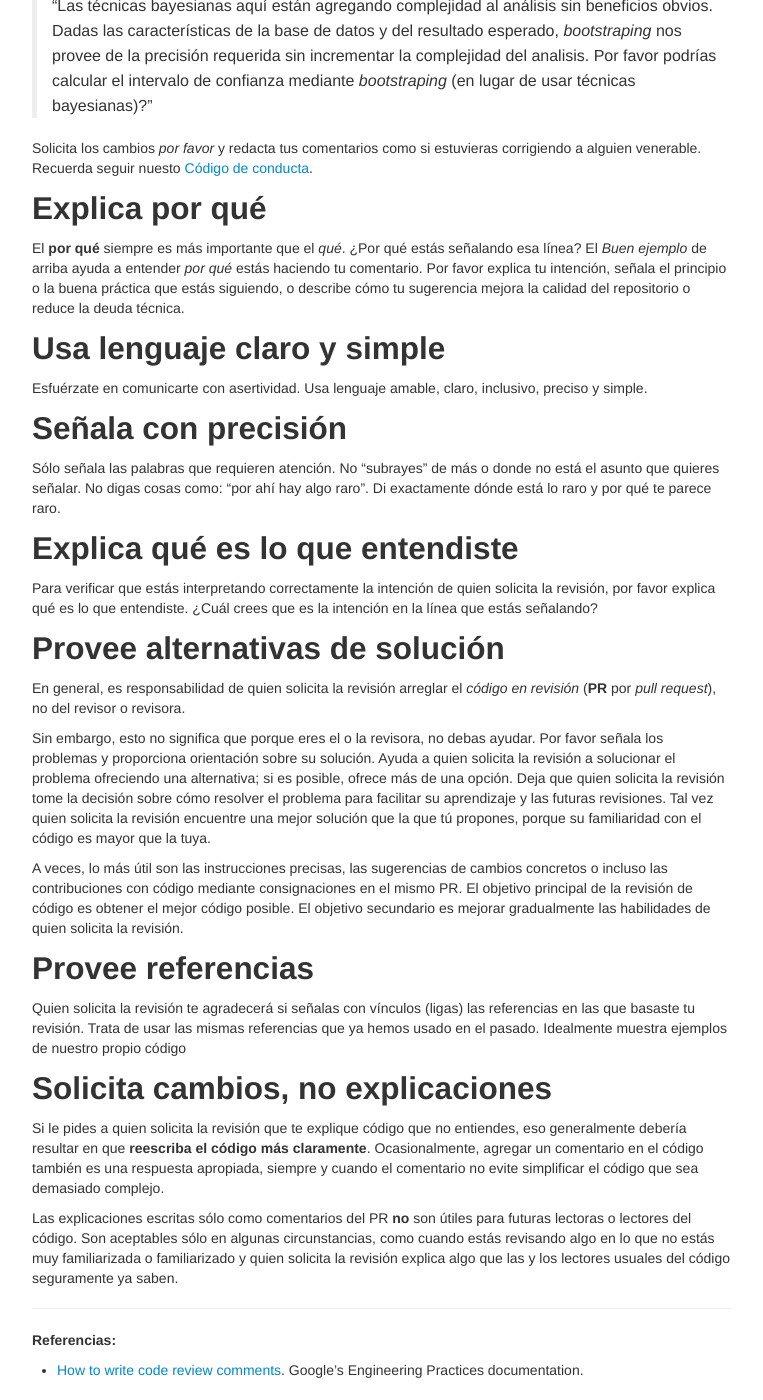
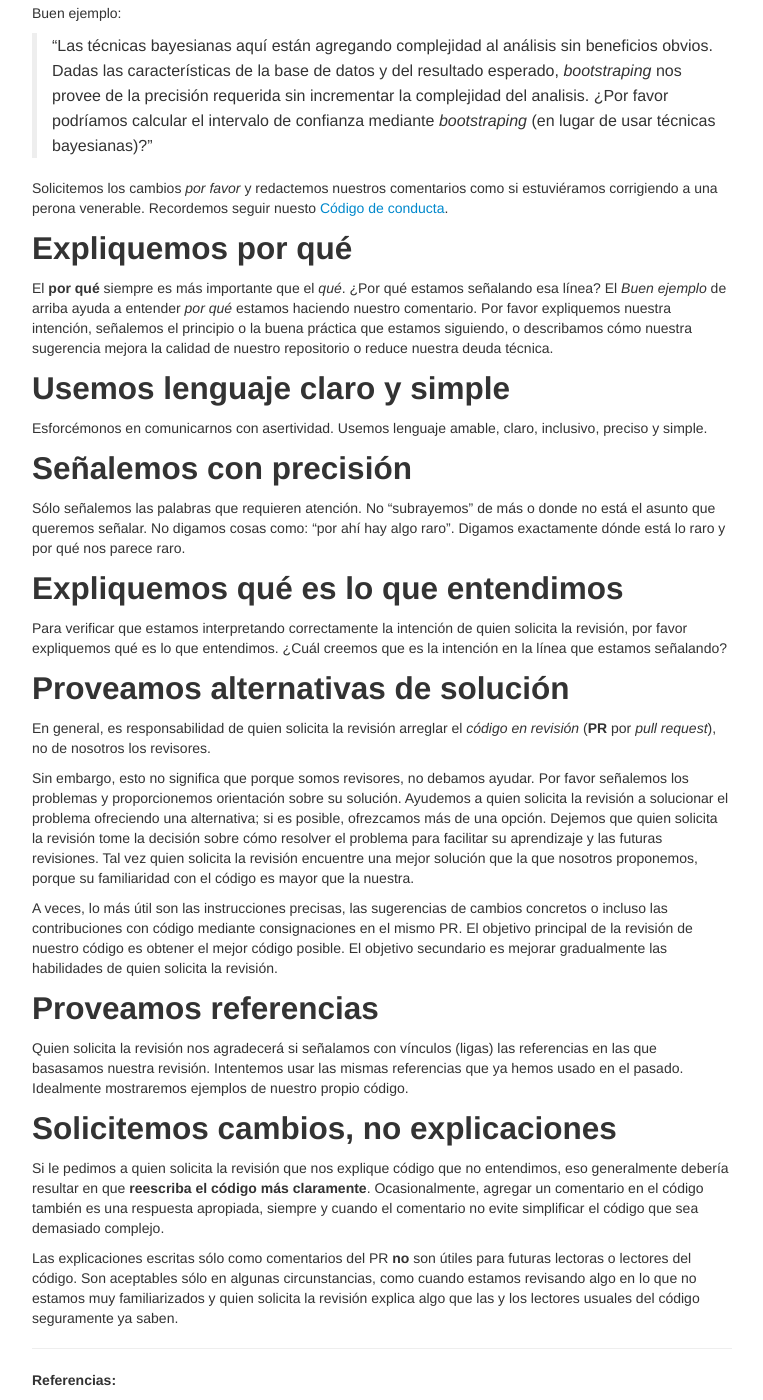
Before and after one commit to LizethMReyes/islasgeci.github.io, a Jekyll site: the page built from _guia_de_estilo/comentarios_en_revisiones.md, in a window 1280 px wide and 1400 px high, scrolled down 696 px. Shown: the whole window, without its empty margins (258-1021 px from the left). Built offline with Jekyll 4.4.1, drawn with Linux system fonts in a browser that asks for light colours; some of the changed text lies outside the part shown.

Commit message:
✍🏾 Cambia la redacción a primera persona del plural

```diff
--- a/_guia_de_estilo/comentarios_en_revisiones.md
+++ b/_guia_de_estilo/comentarios_en_revisiones.md
@@ -5,24 +5,24 @@ tagline: Guía de estilo
 description: Cómo logramos revisiones amables y efectivas
 ---
 
-## Cómo escribir comentarios en una revisión
+## Cómo escribimos comentarios en una revisión
 
 **Resumen:**
 
-- Se amable
-- Explica por qué
-- Usa lenguaje simple y claro
-- Señala con precisión
-- Explica qué es lo que entendiste
-- Provee alternativas de solución
-- Provee referencias
-- Solicita cambios, no explicaciones
+- Seamos amables
+- Expliquemos por qué
+- Usemos lenguaje simple y claro
+- Señalemos con precisión
+- Expliquemos qué es lo que entendimos
+- Proveamos alternativas de solución
+- Proveamos referencias
+- Solicitemos cambios, no explicaciones
 
 ---
 
-## Se amable
+## Seamos amables
 
-Es importante ser amable, cortés y tratar con respeto a quien solicitó la revisión. Haz tus
+Es importante ser amable, cortés y tratar con respeto a quien solicitó la revisión. Hagamos nuestros
 comentarios sobre el **código** y nunca sobre la **persona**.
 
 Mal ejemplo:
@@ -33,73 +33,78 @@ Buen ejemplo:
 
 > "Las técnicas bayesianas aquí están agregando complejidad al análisis sin beneficios obvios. Dadas
 > las características de la base de datos y del resultado esperado, _bootstraping_ nos provee de la
-> precisión requerida sin incrementar la complejidad del analisis. Por favor podrías calcular el
+> precisión requerida sin incrementar la complejidad del analisis. ¿Por favor podríamos calcular el
 > intervalo de confianza mediante _bootstraping_ (en lugar de usar técnicas bayesianas)?"
 
-Solicita los cambios _por favor_ y redacta tus comentarios como si estuvieras corrigiendo a alguien
-venerable. Recuerda seguir nuesto [Código de
+Solicitemos los cambios _por favor_ y redactemos nuestros comentarios como si estuviéramos
+corrigiendo a una perona venerable. Recordemos seguir nuesto [Código de
 conducta](https://islasgeci.github.io/2019/11/06/code-of-conduct).
 
-## Explica por qué
+## Expliquemos por qué
 
-El **por qué** siempre es más importante que el _qué_. ¿Por qué estás señalando esa línea? El _Buen
-ejemplo_ de arriba ayuda a entender _por qué_ estás haciendo tu comentario. Por favor explica tu
-intención, señala el principio o la buena práctica que estás siguiendo, o describe cómo tu
-sugerencia mejora la calidad del repositorio o reduce la deuda técnica.
+El **por qué** siempre es más importante que el _qué_. ¿Por qué estamos señalando esa línea? El
+_Buen ejemplo_ de arriba ayuda a entender _por qué_ estamos haciendo nuestro comentario. Por favor
+expliquemos nuestra intención, señalemos el principio o la buena práctica que estamos siguiendo, o
+describamos cómo nuestra sugerencia mejora la calidad de nuestro repositorio o reduce nuestra deuda
+técnica.
 
-## Usa lenguaje claro y simple
+## Usemos lenguaje claro y simple
 
-Esfuérzate en comunicarte con asertividad. Usa lenguaje amable, claro, inclusivo, preciso y simple.
+Esforcémonos en comunicarnos con asertividad. Usemos lenguaje amable, claro, inclusivo, preciso y
+simple.
 
-## Señala con precisión
+## Señalemos con precisión
 
-Sólo señala las palabras que requieren atención. No "subrayes" de más o donde no está el asunto que
-quieres señalar. No digas cosas como: "por ahí hay algo raro". Di exactamente dónde está lo raro y
-por qué te parece raro.
+Sólo señalemos las palabras que requieren atención. No "subrayemos" de más o donde no está el asunto
+que queremos señalar. No digamos cosas como: "por ahí hay algo raro". Digamos exactamente dónde está
+lo raro y por qué nos parece raro.
 
-## Explica qué es lo que entendiste
+## Expliquemos qué es lo que entendimos
 
-Para verificar que estás interpretando correctamente la intención de quien solicita la revisión, por
-favor explica qué es lo que entendiste. ¿Cuál crees que es la intención en la línea que estás
-señalando?
+Para verificar que estamos interpretando correctamente la intención de quien solicita la revisión,
+por favor expliquemos qué es lo que entendimos. ¿Cuál creemos que es la intención en la línea que
+estamos señalando?
 
-## Provee alternativas de solución
+## Proveamos alternativas de solución
 
 En general, es responsabilidad de quien solicita la revisión arreglar el _código en revisión_
-(**PR** por _pull request_), no del revisor o revisora.
+(**PR** por _pull request_), no de nosotros los revisores.
 
-Sin embargo, esto no significa que porque eres el o la revisora, no debas ayudar. Por favor señala
-los problemas y proporciona orientación sobre su solución. Ayuda a quien solicita la revisión a
-solucionar el problema ofreciendo una alternativa; si es posible, ofrece más de una opción. Deja que
-quien solicita la revisión tome la decisión sobre cómo resolver el problema para facilitar su
-aprendizaje y las futuras revisiones. Tal vez quien solicita la revisión encuentre una mejor
-solución que la que tú propones, porque su familiaridad con el código es mayor que la tuya.
+Sin embargo, esto no significa que porque somos revisores, no debamos ayudar. Por favor señalemos
+los problemas y proporcionemos orientación sobre su solución. Ayudemos a quien solicita la revisión
+a solucionar el problema ofreciendo una alternativa; si es posible, ofrezcamos más de una opción.
+Dejemos que quien solicita la revisión tome la decisión sobre cómo resolver el problema para
+facilitar su aprendizaje y las futuras revisiones. Tal vez quien solicita la revisión encuentre una
+mejor solución que la que nosotros proponemos, porque su familiaridad con el código es mayor que la
+nuestra.
 
 A veces, lo más útil son las instrucciones precisas, las sugerencias de cambios concretos o incluso
 las contribuciones con código mediante consignaciones en el mismo PR. El objetivo principal de la
-revisión de código es obtener el mejor código posible. El objetivo secundario es mejorar
+revisión de nuestro código es obtener el mejor código posible. El objetivo secundario es mejorar
 gradualmente las habilidades de quien solicita la revisión.
 
-## Provee referencias
+## Proveamos referencias
 
-Quien solicita la revisión te agradecerá si señalas con vínculos (ligas) las referencias en las que
-basaste tu revisión. Trata de usar las mismas referencias que ya hemos usado en el pasado.
-Idealmente muestra ejemplos de nuestro propio código
+Quien solicita la revisión nos agradecerá si señalamos con vínculos (ligas) las referencias en las
+que basasamos nuestra revisión. Intentemos usar las mismas referencias que ya hemos usado en el
+pasado. Idealmente mostraremos ejemplos de nuestro propio código.
 
-## Solicita cambios, no explicaciones
+## Solicitemos cambios, no explicaciones
 
-Si le pides a quien solicita la revisión que te explique código que no entiendes, eso generalmente
-debería resultar en que **reescriba el código más claramente**. Ocasionalmente, agregar un
-comentario en el código también es una respuesta apropiada, siempre y cuando el comentario no evite
-simplificar el código que sea demasiado complejo.
+Si le pedimos a quien solicita la revisión que nos explique código que no entendimos, eso
+generalmente debería resultar en que **reescriba el código más claramente**. Ocasionalmente, agregar
+un comentario en el código también es una respuesta apropiada, siempre y cuando el comentario no
+evite simplificar el código que sea demasiado complejo.
 
 Las explicaciones escritas sólo como comentarios del PR **no** son útiles para futuras lectoras o
-lectores del código. Son aceptables sólo en algunas circunstancias, como cuando estás revisando algo
-en lo que no estás muy familiarizada o familiarizado y quien solicita la revisión explica algo que
-las y los lectores usuales del código seguramente ya saben.
+lectores del código. Son aceptables sólo en algunas circunstancias, como cuando estamos revisando
+algo en lo que no estamos muy familiarizados y quien solicita la revisión explica algo que las y los
+lectores usuales del código seguramente ya saben.
 
 ---
 
 **Referencias:**
 
-- [How to write code review comments](https://google.github.io/eng-practices/review/reviewer/comments.html). Google's Engineering Practices documentation.
+- [How to write code review
+  comments](https://google.github.io/eng-practices/review/reviewer/comments.html). Google's
+  Engineering Practices documentation.
```
